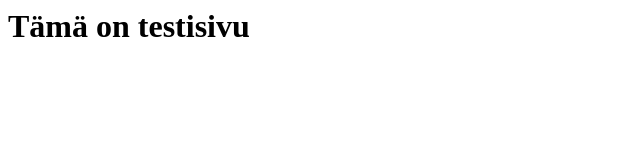
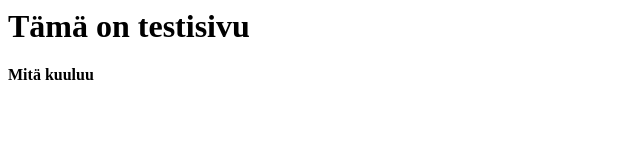
Before and after one commit to ainaiida/ainaiida, a plain HTML site: page index.html in a window 1280 px wide. Shown: the full height of the page, 0-640 px from the left. Drawn offline with Linux system fonts and the light colour scheme.

Commit message:
Update index.html

```diff
--- a/index.html
+++ b/index.html
@@ -1 +1,2 @@
 <h1> Tämä on testisivu </h1>
+<b> Mitä kuuluu </b>
```
